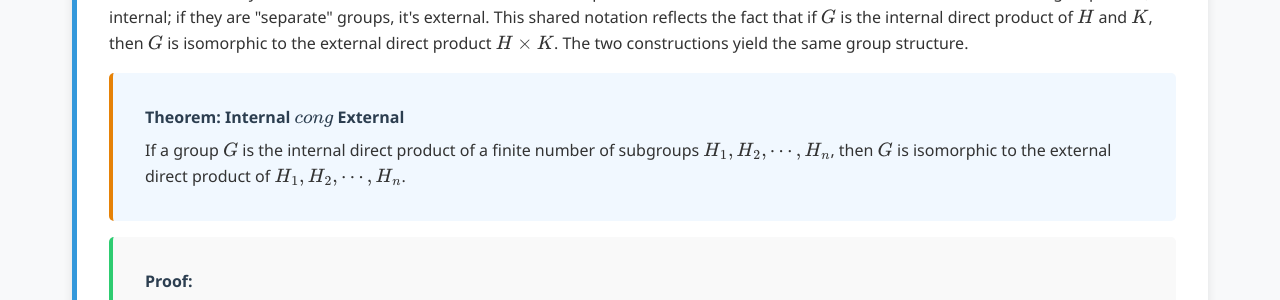
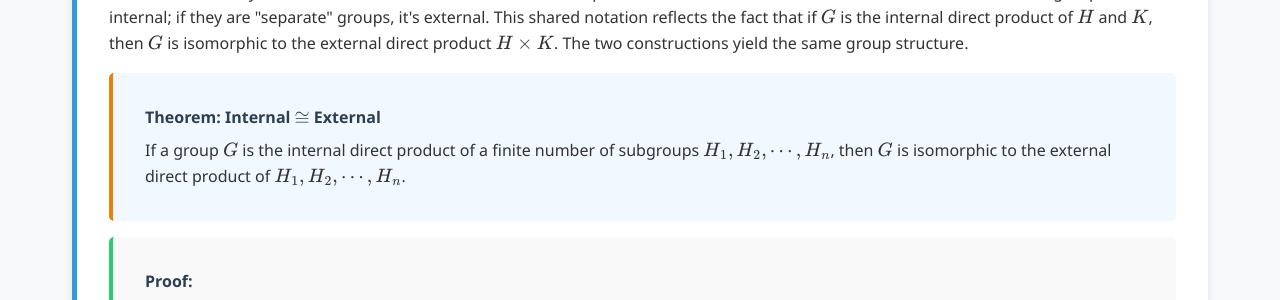
Before and after one commit to Yusukey01/yusukey01.github.io, a Jekyll site: the page built from Mathematics/Linear_algebra/group_classification.html, in a window 1280 px wide and 900 px high, scrolled down 8991 px. Shown: the part 158-458 px from the top of the window. Built offline with Jekyll 4.4.1, drawn with Linux system fonts in a browser that asks for light colours.

Commit message:
Start Section I-18 updated internal direct products

```diff
--- a/Mathematics/Linear_algebra/group_classification.html
+++ b/Mathematics/Linear_algebra/group_classification.html
@@ -583,7 +583,7 @@ uses_python: false
                 </p>
 
                 <div class="theorem">
-                    <span class="theorem-title">Theorem: Internal \(cong\) External</span>
+                    <span class="theorem-title">Theorem: Internal \(\cong\) External</span>
                     If a group \(G\) is the internal direct product of a finite number of subgroups \(H_1, H_2, \cdots, H_n\),
                     then \(G\) is isomorphic to the external direct product of  \(H_1, H_2, \cdots, H_n\).
                 </div>
```
